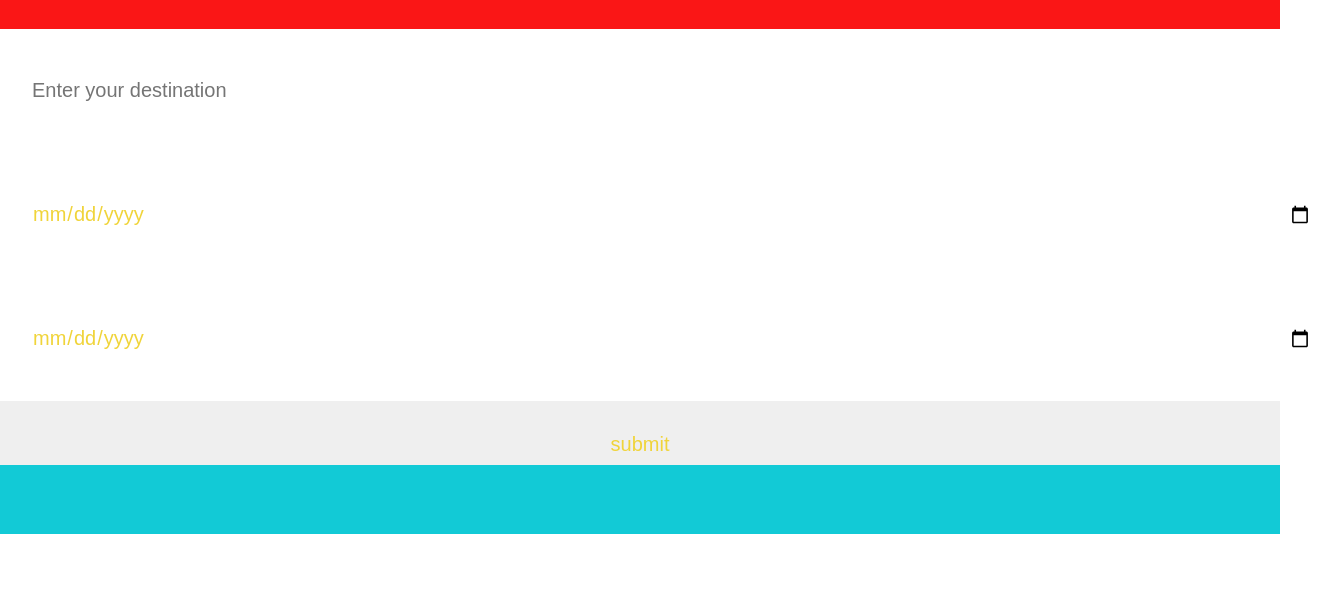
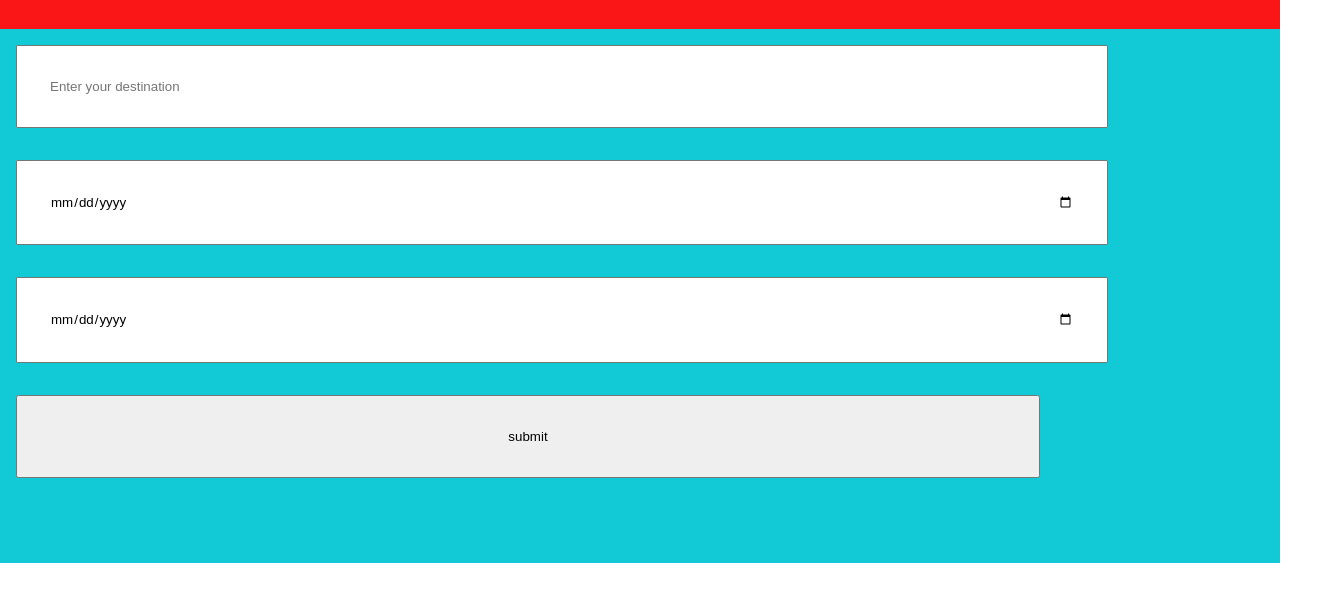
Before and after one commit to Hannah-28/travel-buddy, a website built with webpack: page src/client/views/index.html in a window 1280 px wide. Shown: the part 71-672 px from the top of the page, 1344 px wide, since content can reach past the window. Built offline with nearby package versions, Linux system fonts and the light colour scheme.

Commit message:
Style:fix alignment

```diff
--- a/src/client/js/app.js
+++ b/src/client/js/app.js
@@ -25,7 +25,7 @@ function travelDuration(travelDate, endDate) {
 
 //request Functions
 async function getWeatherInfo(location) {
-    const postData = await fetch("http://localhost:8001/postLocation", {
+    const postData = await fetch("http://localhost:3000/postLocation", {
         method: 'Post',
         credentials: 'same-origin',
         headers: {
--- a/src/client/styles/styles.scss
+++ b/src/client/styles/styles.scss
@@ -10,14 +10,9 @@ body {
 
 input {
     padding: 2rem;
-    display: block;
-    height: 60px;
-    width: 320px;
-    color: #f0d43a;
-    font-size: 20px;
     font-family: 'Oswald', sans-serif;
-    border: none;
-    width: 100%;
+    width: 80%;
+    margin: 1rem;
 }
 
 :hover {
--- a/src/server/server.js
+++ b/src/server/server.js
@@ -15,8 +15,8 @@ const fetch = require('node-fetch');
 let projectData = {}
 
 //server listening at port 8000
-const port = 8001;
-app.listen(8001, () => {
+const port = 3000;
+app.listen(port, () => {
     console.log(`Example app listening on port ${port}!`)
 })
 
```
